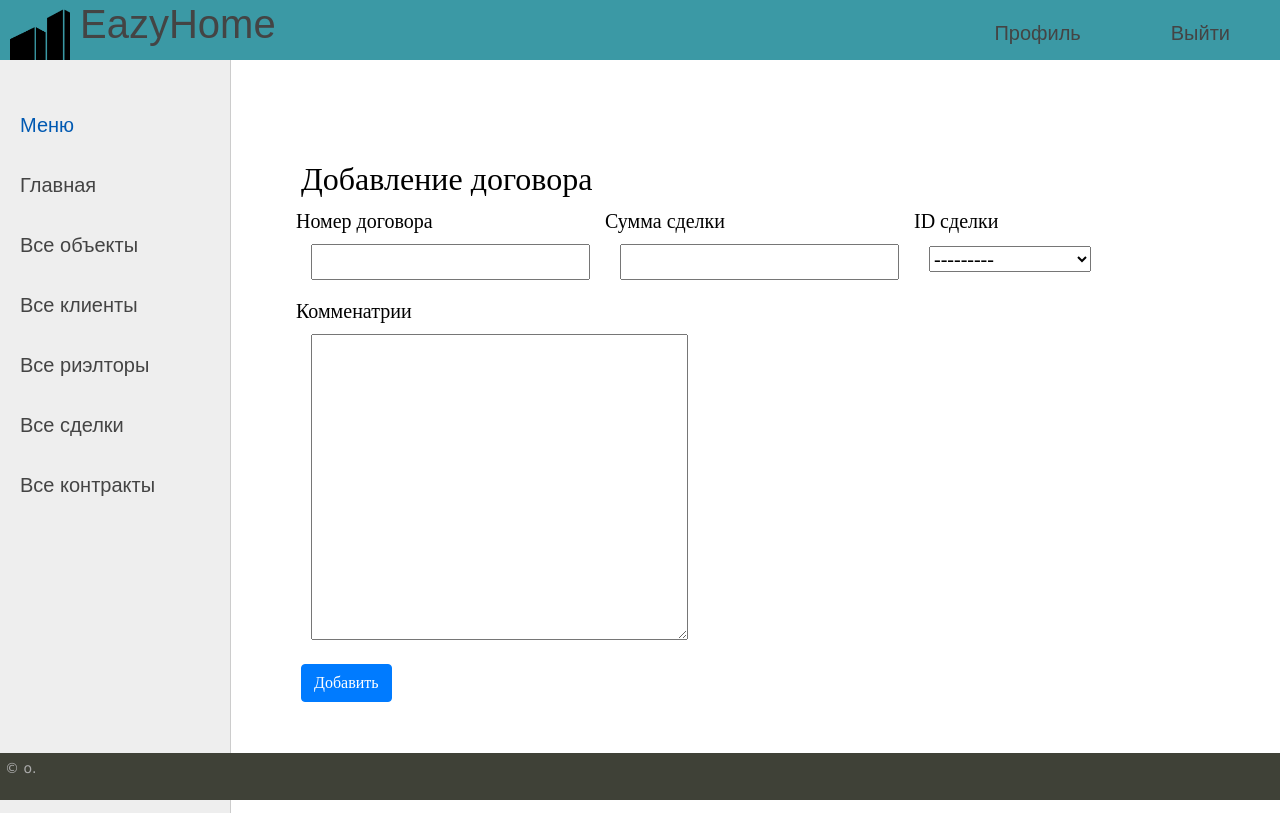
After one commit to mikukorn/crm_rieltors_operations, a Django app: page /add_contract/ in a window 1280 px wide. The commit adds this page. Run offline with Django 4.2, Linux system fonts and the light colour scheme; data comes from the database, SQL or seed files in the repository; both versions use the stored data as it was after the commit; parts of the project's set-up code (start-up, migrations or seed data) failed here and were passed over; some libraries are stand-ins or nearby versions.

Commit message:
Add contract

```diff
--- a/eazy_home/buildings/forms.py
+++ b/eazy_home/buildings/forms.py
@@ -70,3 +70,17 @@ class AddDealForm(forms.ModelForm):
         id_type_deal = forms.ChoiceField(choices=Deal.DEAL_TYPE)
 
         fields = ['id_status_deal', 'id_type_deal']
+
+class AddContractForm(forms.ModelForm):
+    def __init__(self, *args, **kwargs):
+        super(AddContractForm, self).__init__(*args, **kwargs)
+        self.fields['id_deal'] = forms.ModelChoiceField(queryset=Deal.objects.all())
+
+    class Meta:
+        model = Contract
+        fields = ['contractnumber', 'description', 'sum', 'id_deal']
+        widgets = {
+            'contractnumber': forms.TextInput(attrs={'class':"col-auto", 'title': 'Номер договора', 'required': True}),
+            'description': forms.Textarea(attrs={'cols': 30, 'rows': 10,'class':"col-auto", 'title':'Описание'}),
+            'sum': forms.TextInput(attrs={'class': "col-auto", 'title': 'Сумма', 'required': True}),
+        }
--- a/eazy_home/buildings/models.py
+++ b/eazy_home/buildings/models.py
@@ -70,6 +70,9 @@ class Deal(models.Model):
     time_create = models.DateTimeField(auto_now_add=True, verbose_name="Дата создания")
     time_update = models.DateTimeField(auto_now_add=True, verbose_name="Дата обновления")
 
+    def __str__(self):
+        return f"{self.id_status_deal, self.id_type_deal}"
+
 
 class Contract(models.Model):
     id_contract = models.AutoField(auto_created=True, primary_key=True, serialize=False, verbose_name='id_contract')
@@ -79,6 +82,12 @@ class Contract(models.Model):
     id_deal = models.ForeignKey(Deal, on_delete=models.CASCADE)
     time_create = models.DateTimeField(auto_now_add=True, verbose_name="Дата создания")
     time_update = models.DateTimeField(auto_now_add=True, verbose_name="Дата обновления")
+
+    def add(self):
+        self.save()
+
+    def __str__(self):
+        return self.contractnumber
 
 class Client(models.Model):
     id_client = models.AutoField(auto_created=True, primary_key=True, serialize=False, verbose_name='id_client')
--- /dev/null
+++ b/eazy_home/buildings/templates/buildings/adds/add_contract.html
@@ -0,0 +1,46 @@
+{% extends 'buildings/base.html' %}
+
+{% block content %}
+<h1>{{title}}</h1>
+
+<form action="{% url 'add_contract' %}" method="post" enctype="multipart/form-data">
+    {% csrf_token %}
+    <div class="form-error">{{ form.non_field_errors }}</div>
+
+     <div class="form-row">
+
+      <div class="form-group">
+        <label class="form-label" for="{{ form.contractnumber.id_for_label }}">Номер договора</label>
+          <div class="col-sm-10">
+              {{ form.contractnumber }}
+          </div>
+    </div>
+
+     <div class="form-group">
+        <label class="form-label" for="{{ form.sum.id_for_label }}">Сумма сделки</label>
+         <div class="col-sm-10">
+              {{ form.sum }}
+          </div>
+    </div>
+
+      <div class="form-group">
+        <label class="form-label" for="{{ form.id_deal.id_for_label }}">ID сделки</label>
+          <div class="col-sm-10">
+              {{ form.id_deal }}
+          </div>
+    </div>
+
+      <div class="form-group">
+        <label class="form-label" for="{{ form.description.id_for_label }}">Комменатрии</label>
+          <div class="col-sm-10">
+              {{ form.description }}
+          </div>
+    </div>
+     </div>
+    <button type="submit" class="btn btn-primary">Добавить</button>
+
+     <div class="form-error">{{ form.errors }}</div>
+
+</form>
+
+{% endblock %}
--- a/eazy_home/buildings/urls.py
+++ b/eazy_home/buildings/urls.py
@@ -10,6 +10,7 @@ urlpatterns = [
     path('contracts/', get_contracts, name='contracts'),
     path('add_client/', add_client, name='add_client'),
     path('add_deal/', add_deal, name='add_deal'),
+    path('add_contract/', add_contract, name='add_contract'),
 
     # path('/buildings/<int:building_id/>', get_building)
 ]
--- a/eazy_home/buildings/views.py
+++ b/eazy_home/buildings/views.py
@@ -46,6 +46,20 @@ def add_deal(request):
     else:
         form = AddDealForm()
     return render(request, 'buildings/adds/add_deal.html', {'form': form, 'menu': menu, 'title': 'Добавление сделки'})
+
+def add_contract(request):
+    if request.method == 'POST':
+        form = AddContractForm(request.POST)
+        print(request.POST)
+        if form.is_valid():
+            form.save()
+            messages.success(request, 'Контракт успешно добавлен!')
+            return HttpResponseRedirect(reverse_lazy('add_contract'))
+        else:
+            print(form)
+    else:
+        form = AddContractForm()
+    return render(request, 'buildings/adds/add_contract.html', {'form': form, 'menu': menu, 'title': 'Добавление договора'})
 
 def get_buildings(request):
     model = Estate.objects.all()
--- a/eazy_home/homepage/templates/homepage/index.html
+++ b/eazy_home/homepage/templates/homepage/index.html
@@ -9,7 +9,7 @@
 
 	<li><a href="{% url 'add_estate' %}">Добавить недвижимость</a></li>
 	<li><a href="{% url 'add_client' %}">Добавить клиента</a></li>
-	<li><a href="#">Добавить договор</a></li>
+	<li><a href="{% url 'add_contract' %}">Добавить договор</a></li>
 	<li><a href="{% url 'add_deal' %}">Добавить сделку</a></li>
 </ul>
 {% endblock %}
```
Also changed, not shown: eazy_home/db.sqlite3.
